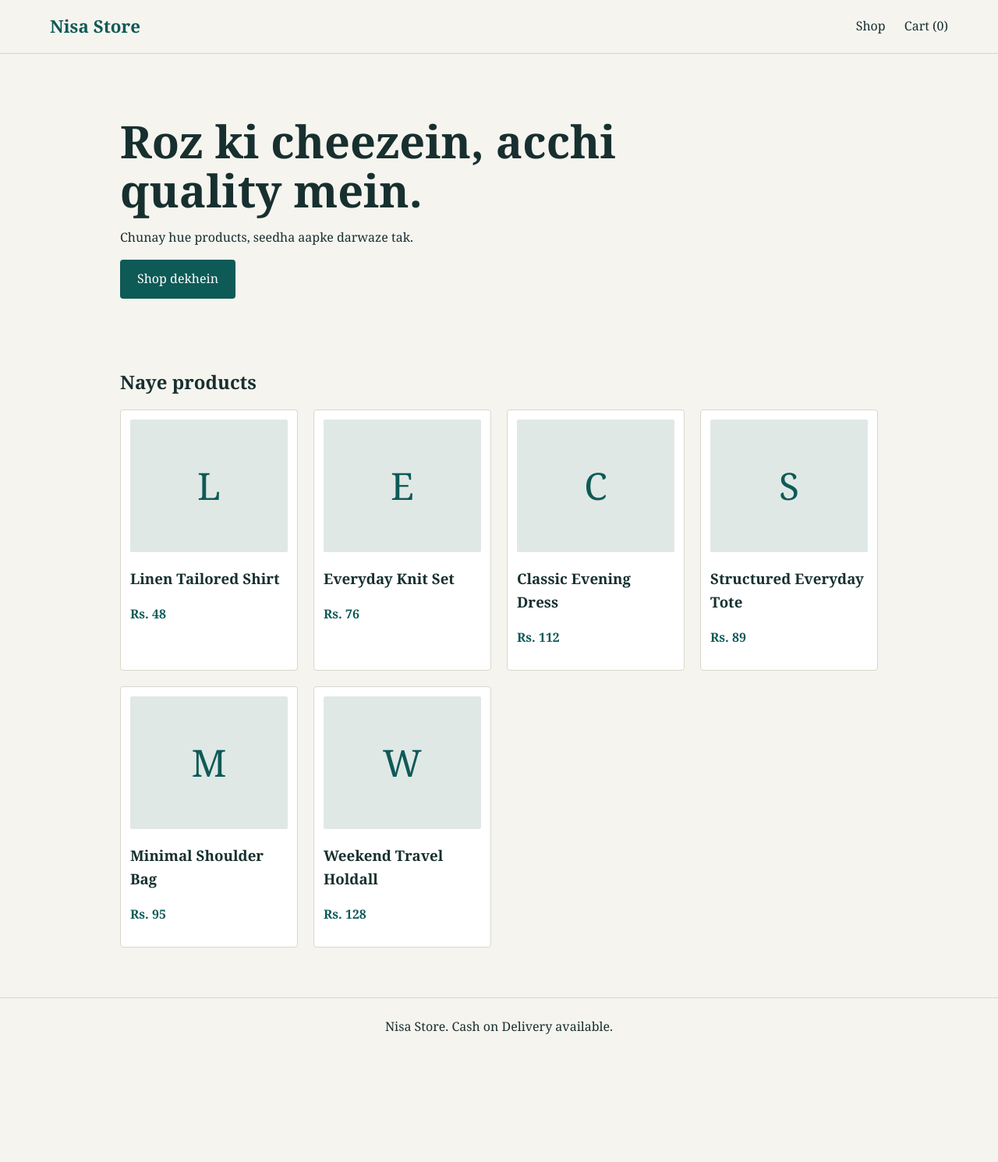
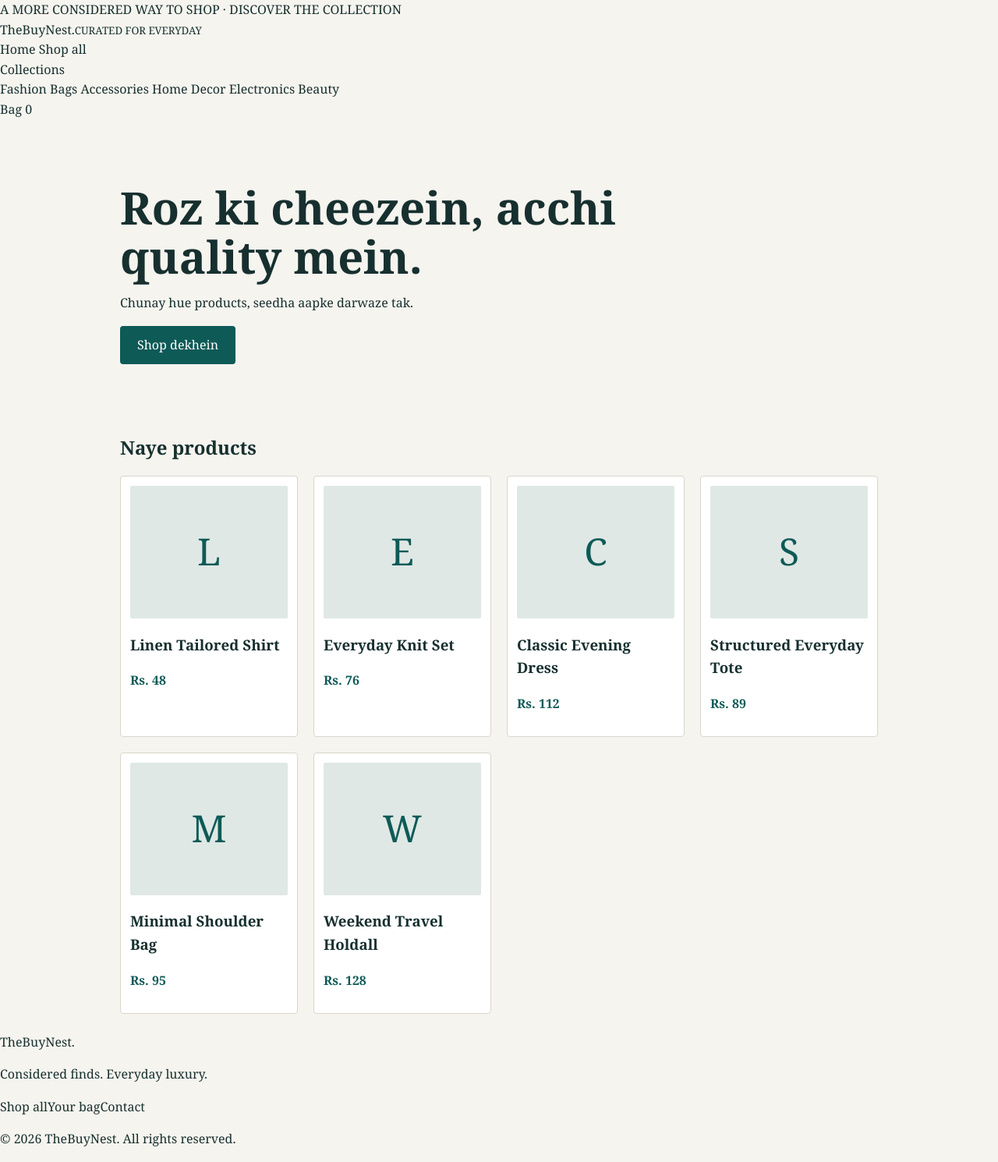
Before and after one commit to code-by-nisa/ecommerce-store-flask, a Flask app: page / in a window 1280 px wide. Shown: the whole page at 78% size. Before the commit the page ends 1326 px from the top, so only its background shows below. Run offline with Flask 3, Linux system fonts and the light colour scheme.

Commit message:
Apply TheBuyNest luxury brand layout

```diff
--- a/templates/base.html
+++ b/templates/base.html
@@ -3,18 +3,36 @@
 <head>
   <meta charset="UTF-8">
   <meta name="viewport" content="width=device-width, initial-scale=1">
-  <title>{% block title %}Nisa Store{% endblock %}</title>
+  <meta name="description" content="TheBuyNest — considered finds for elevated everyday living.">
+  <title>{% block title %}TheBuyNest | Elevated Everyday Living{% endblock %}</title>
+  <link rel="preconnect" href="https://fonts.googleapis.com">
+  <link rel="preconnect" href="https://fonts.gstatic.com" crossorigin>
+  <link href="https://fonts.googleapis.com/css2?family=DM+Sans:wght@400;500;600;700&family=Playfair+Display:wght@500;600;700&display=swap" rel="stylesheet">
   <link rel="stylesheet" href="{{ url_for('static', filename='style.css') }}">
 </head>
 <body>
-  <header class="nav">
-    <a class="logo" href="{{ url_for('home') }}">Nisa Store</a>
-    <nav>
-      <a href="{{ url_for('shop') }}">Shop</a>
-      <a href="{{ url_for('cart') }}">Cart ({{ cart_count }})</a>
+  <div class="announcement">A MORE CONSIDERED WAY TO SHOP <span>·</span> DISCOVER THE COLLECTION</div>
+  <header class="site-header">
+    <a class="wordmark" href="{{ url_for('home') }}">TheBuyNest<span>.</span><small>CURATED FOR EVERYDAY</small></a>
+    <nav class="main-nav" aria-label="Main navigation">
+      <a href="{{ url_for('home') }}">Home</a>
+      <a href="{{ url_for('shop') }}">Shop all</a>
+      <div class="nav-categories">
+        <span>Collections</span>
+        <div class="category-menu">
+          {% for category in categories %}
+          <a href="{{ url_for('shop', category=category) }}">{{ category }}</a>
+          {% endfor %}
+        </div>
+      </div>
     </nav>
+    <a class="cart-link" href="{{ url_for('cart') }}">Bag <span>{{ cart_count }}</span></a>
   </header>
   <main>{% block content %}{% endblock %}</main>
-  <footer class="footer">Nisa Store. Cash on Delivery available.</footer>
+  <footer class="site-footer">
+    <div><a class="footer-brand" href="{{ url_for('home') }}">TheBuyNest.</a><p>Considered finds. Everyday luxury.</p></div>
+    <div class="footer-links"><a href="{{ url_for('shop') }}">Shop all</a><a href="{{ url_for('cart') }}">Your bag</a><a href="mailto:hello@thebuynest.com">Contact</a></div>
+    <p class="copyright">© {{ 2026 }} TheBuyNest. All rights reserved.</p>
+  </footer>
 </body>
 </html>
```
